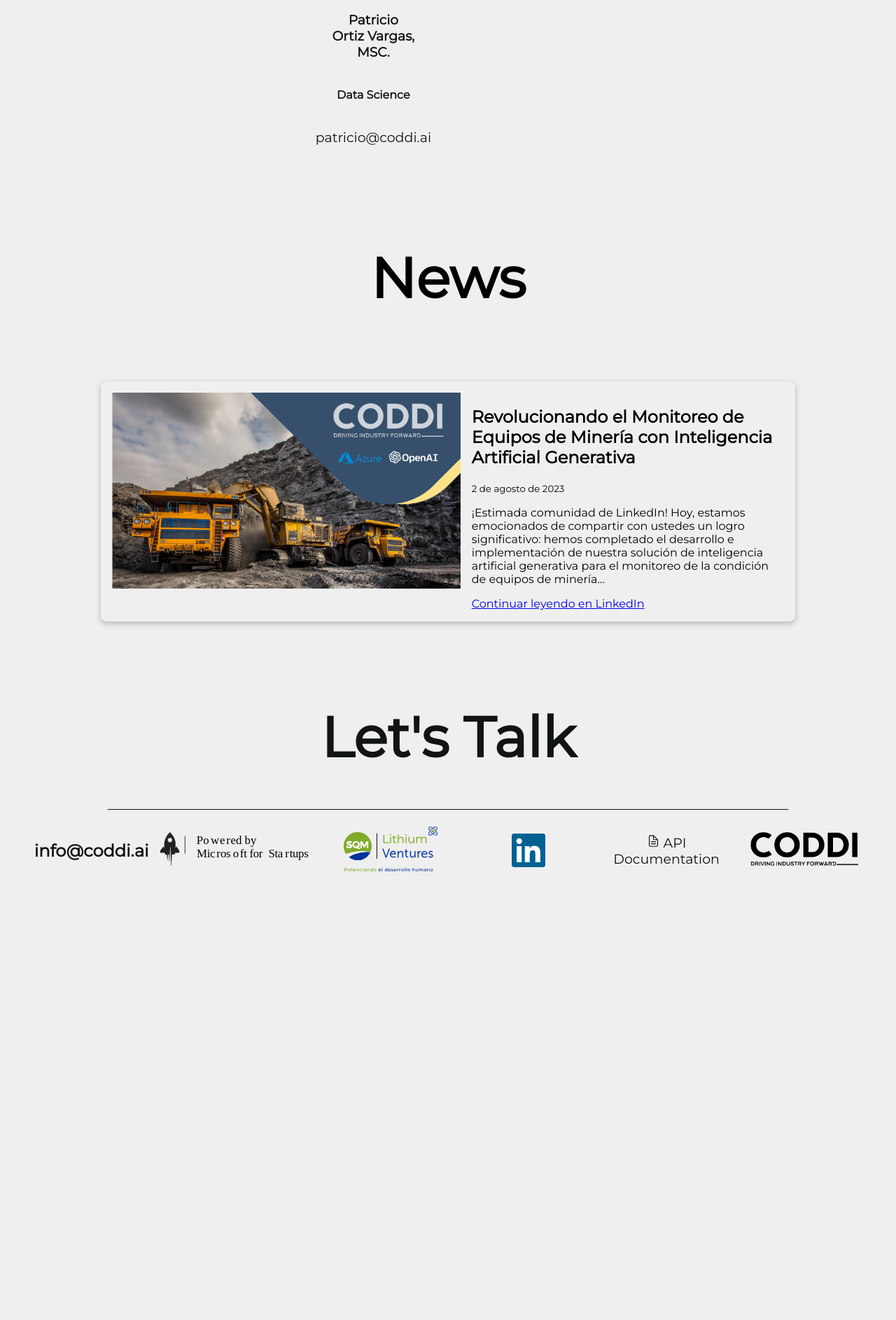
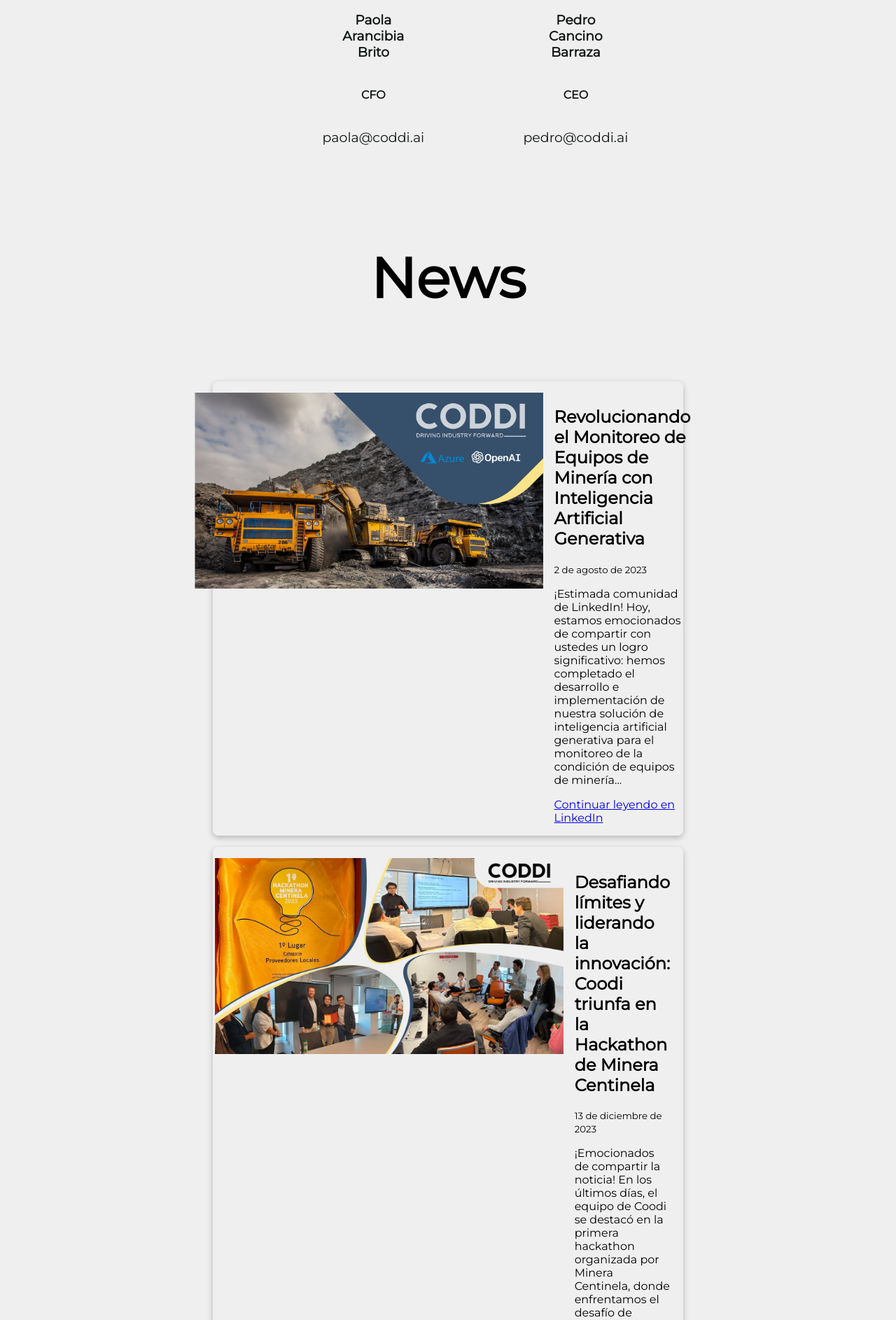
Before and after one commit to HexVanilla/Coddi-siteV2, a React (Create React App) app: page / in a window 1280 px wide. Shown: the part 7972-9858 px from the top of the page at 70% size. Before the commit the page ends 9262 px from the top, so only its background shows below. Built offline with nearby package versions, Linux system fonts and the light colour scheme.

Commit message:
added new team member and news to news section

```diff
--- a/src/components/News.css
+++ b/src/components/News.css
@@ -3,6 +3,8 @@
   text-align: center;
   display: flex;
   justify-content: center;
+  align-items: center;
+  flex-direction: column;
   overflow: hidden;
 }
 
@@ -18,12 +20,13 @@
   display: flex;
   flex-direction: row;
   justify-content: center;
-  width: 75%;
+  width: 50%;
   background-color: #efefef;
   border-radius: 8px;
   box-shadow: rgba(0, 0, 0, 0.24) 0px 3px 8px;
   text-align: left;
   padding: 1em;
+  margin-bottom: 1em;
 
   h1 {
     font-size: 1.5em;
@@ -44,6 +47,9 @@
 }
 
 @media (max-width: 1024px) {
+  .news-box {
+    width: 75%;
+  }
   .news-image {
     width: 760px;
     height: 428px;
@@ -51,6 +57,9 @@
 }
 
 @media (max-width: 768px) {
+  .news-box {
+    width: 75%;
+  }
   .news-image {
     width: 560px;
     height: 315px;
@@ -58,6 +67,9 @@
 }
 
 @media (max-width: 425px) {
+  .news-box {
+    width: 75%;
+  }
   .news-image {
     width: 320px;
     height: 180px;
@@ -65,6 +77,9 @@
 }
 
 @media (max-width: 375px) {
+  .news-box {
+    width: 75%;
+  }
   .news-image {
     width: 240px;
     height: 135px;
--- a/src/components/News.jsx
+++ b/src/components/News.jsx
@@ -1,20 +1,22 @@
-import useIntersectionObserver from "./useIntersectionObserver";
-import { useRef } from "react";
-import "./News.css";
-import newsBanner from "../img/linkedin_news01.png";
+import useIntersectionObserver from './useIntersectionObserver'
+import { useRef } from 'react'
+import './News.css'
+import newsBanner from '../img/linkedin_news01.png'
+import newsBannerHackaton from '../img/hackaton.jpg'
+
 const News = ({ theme, language }) => {
-  const sectionRef = useRef();
-  const isVisible = useIntersectionObserver(sectionRef, { threshold: 0.1 });
+  const sectionRef = useRef()
+  const isVisible = useIntersectionObserver(sectionRef, { threshold: 0.1 })
   return (
     <section
       id="news"
-      className={`news-header ${isVisible ? "fade-in" : "fade-out"}`}
+      className={`news-header ${isVisible ? 'fade-in' : 'fade-out'}`}
       ref={sectionRef}
     >
       <h1
-        style={{ fontSize: "5em", color: theme == "dark" ? "white" : "black" }}
+        style={{ fontSize: '5em', color: theme == 'dark' ? 'white' : 'black' }}
       >
-        {language == "en" ? "News" : "Noticias"}
+        {language == 'en' ? 'News' : 'Noticias'}
       </h1>
       <div className="news-section">
         <div className="news-box">
@@ -37,9 +39,29 @@ const News = ({ theme, language }) => {
             </a>
           </div>
         </div>
+        <div className="news-box">
+          <img src={newsBannerHackaton} alt="" className="news-image" />
+          <div className="info-news-box">
+            <h1>
+              Desafiando límites y liderando la innovación: Coodi triunfa en la
+              Hackathon de Minera Centinela
+            </h1>
+            <small>13 de diciembre de 2023</small>
+            <p>
+              ¡Emocionados de compartir la noticia! En los últimos días, el
+              equipo de Coodi se destacó en la primera hackathon organizada por
+              Minera Centinela, donde enfrentamos el desafío de "identificar y
+              alertar zonas de velocidad cero" para mejorar el rendimiento de la
+              flota de transporte....
+            </p>
+            <a href="https://www.linkedin.com/pulse/desafiando-l%25C3%25ADmites-y-liderando-la-innovaci%25C3%25B3n-coodi-triunfa-en-uthle">
+              Continuar leyendo en LinkedIn
+            </a>
+          </div>
+        </div>
       </div>
     </section>
-  );
-};
+  )
+}
 
-export default News;
+export default News
--- a/src/components/TheTeam.jsx
+++ b/src/components/TheTeam.jsx
@@ -1,62 +1,62 @@
-import React from "react";
-import "./TheTeam.css";
-import carlos from "../img/carlos.png";
-import patricio from "../img/patricio.png";
-import jourdan from "../img/jourdan.png";
-import warren from "../img/warren.png";
-import pedro from "../img/pedro.png";
-import useIntersectionObserver from "./useIntersectionObserver";
-import { useRef } from "react";
+import React from 'react'
+import './TheTeam.css'
+import carlos from '../img/carlos.png'
+import patricio from '../img/patricio.png'
+import jourdan from '../img/jourdan.png'
+import warren from '../img/warren.png'
+import pedro from '../img/pedro.png'
+import paola from '../img/paola-01.png'
+import useIntersectionObserver from './useIntersectionObserver'
+import { useRef } from 'react'
 
 const TheTeam = ({ theme, language }) => {
-  const sectionRef = useRef();
-  const isVisible = useIntersectionObserver(sectionRef, { threshold: 0.1 });
+  const sectionRef = useRef()
+  const isVisible = useIntersectionObserver(sectionRef, { threshold: 0.1 })
   const teamMembers = [
     {
-      name: "Pedro Cancino Barraza",
-      title: "CEO",
-      description: "pedro@coddi.ai",
-      image: pedro,
+      name: 'Patricio Ortiz Vargas, MSC.',
+      title: 'Data Science',
+      description: 'patricio@coddi.ai',
+      image: patricio,
     },
     {
-      name: "Warren Eaton Sciaccaluga",
-      title: "Cloud Architect",
-      description: "warren@coddi.ai",
+      name: 'Warren Eaton Sciaccaluga',
+      title: 'Cloud Architect',
+      description: 'warren@coddi.ai',
       image: warren,
     },
     {
-      name: "Jourdan Bugueño Flores",
-      title: "Condition Monitoring Engineer",
-      description: "jourdan@coddi.ai",
+      name: 'Jourdan Bugueño Flores',
+      title: 'Condition Monitoring Engineer',
+      description: 'jourdan@coddi.ai',
       image: jourdan,
     },
     {
-      name: "Patricio Ortiz Vargas, MSC.",
-      title: "Data Science",
-      description: "patricio@coddi.ai",
-      image: patricio,
+      name: 'Paola Arancibia Brito',
+      title: 'CFO',
+      description: 'paola@coddi.ai',
+      image: paola,
     },
-    /*
     {
-      name: "Carlos Poblete Canales",
-      title: "Data Science",
-      description: "carlos@coddi.ai",
-      image: carlos,
+      name: 'Pedro Cancino Barraza',
+      title: 'CEO',
+      description: 'pedro@coddi.ai',
+      image: pedro,
     },
-    */
+
     // Add more team members here
-  ];
+  ]
 
   return (
     <section
       id="theteam"
       className={`theteam-section ${theme} ${
-        isVisible ? "fade-in" : "fade-out"
+        isVisible ? 'fade-in' : 'fade-out'
       }`}
       ref={sectionRef}
     >
       <div className="left-column">
-        <h1>{language == "en" ? "Our Team" : "El Equipo"}</h1>
+        <h1>{language == 'en' ? 'Our Team' : 'El Equipo'}</h1>
       </div>
       <div className="right-column">
         <div className="right-grid">
@@ -71,7 +71,7 @@ const TheTeam = ({ theme, language }) => {
         </div>
       </div>
     </section>
-  );
-};
+  )
+}
 
-export default TheTeam;
+export default TheTeam
```
Also changed, not shown: src/img/hackaton.jpg (added), src/img/paola-01.png (added).
